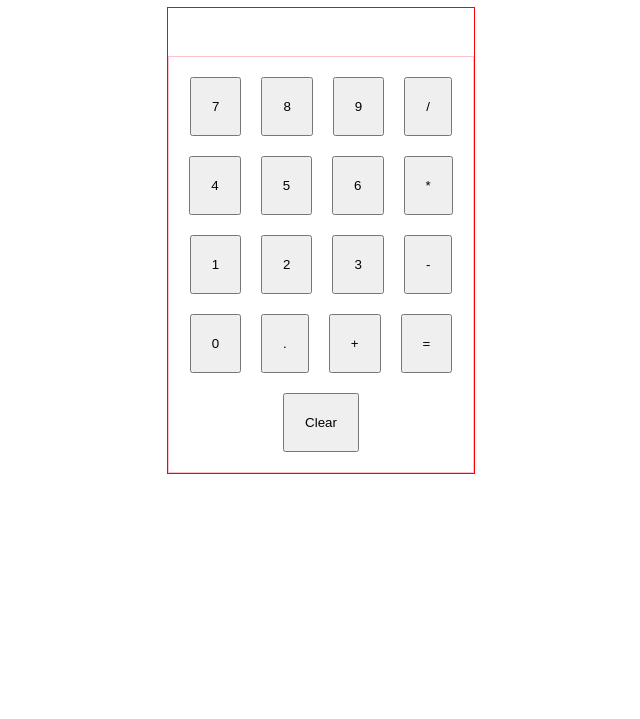
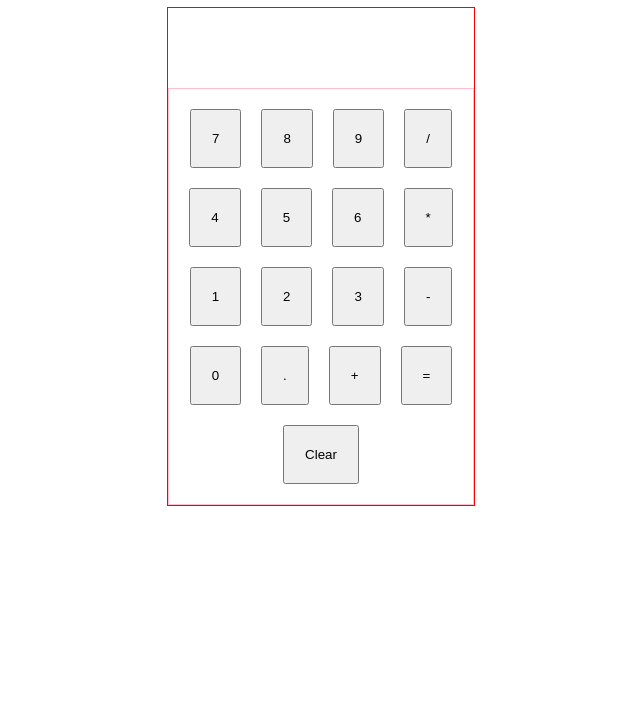
Before and after one commit to Jacoberson/odin-calculator, a plain HTML site: page index.html in a window 1280 px wide. Shown: the part 81-800 px from the top of the page, without its empty margins (319-959 px from the left). Drawn offline with Linux system fonts and the light colour scheme.

Commit message:
make height for display constant

```diff
--- a/style.css
+++ b/style.css
@@ -17,7 +17,8 @@ body {
     justify-content: center;
     align-items: center;
     padding: 24px;
-    font-size: 24px;
+    font-size: 36px;
+    height: 32px;
 }
 
 #calculator-buttons {
```
